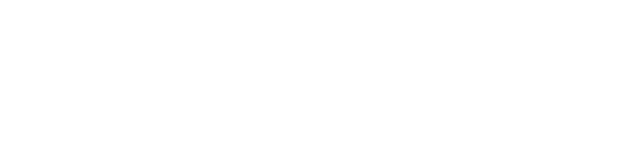
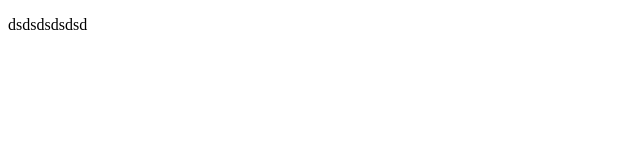
Before and after one commit to Shanawaz444/tutorial1.github.io, a plain HTML site: page index.html in a window 1280 px wide. Shown: the whole page, without its empty margins (0-640 px from the left). Drawn offline with Linux system fonts and the light colour scheme.

Commit message:
asasas
asas

```diff
--- a/index.html
+++ b/index.html
@@ -3,5 +3,8 @@
 <head>
 </head>
 <body>
+<p>
+dsdsdsdsdsd
+</p>
 </body>
 </html>
```
